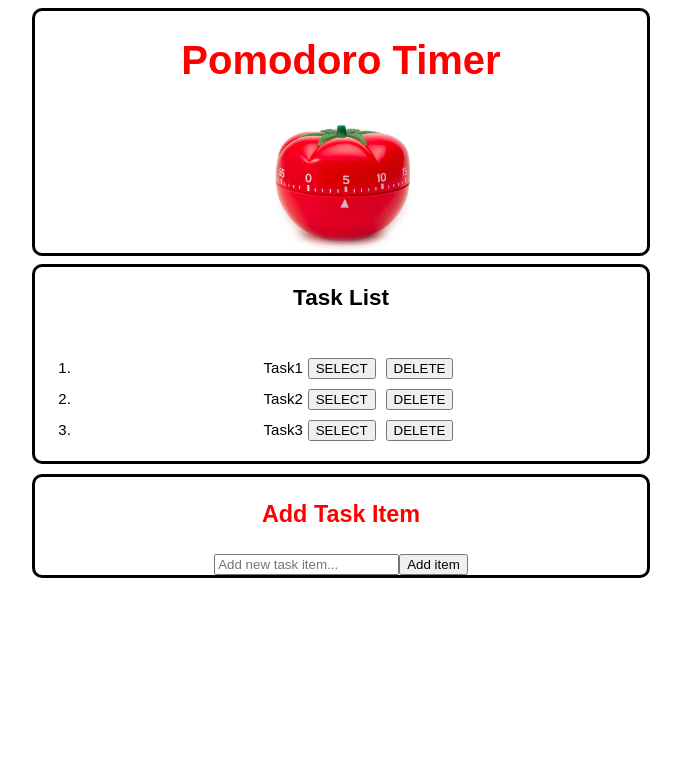
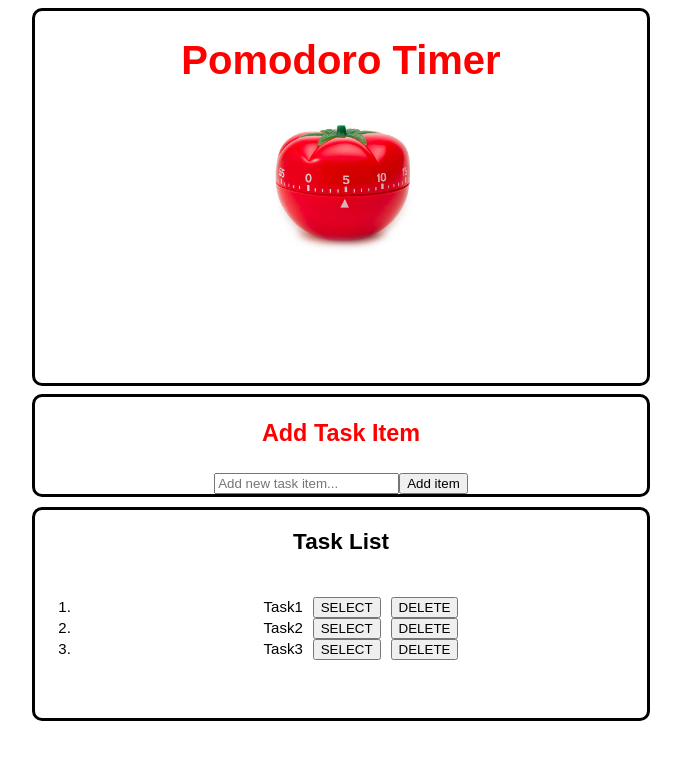
Before and after one commit to elesian/pomodoro-react-app, a React (Create React App) app: page / in a window 1280 px wide. Shown: the top 760 px of the page, without its empty margins (299-980 px from the left). Built offline with nearby package versions, Linux system fonts and the light colour scheme.

Commit message:
Reorganised UI

```diff
--- a/src/App.css
+++ b/src/App.css
@@ -7,6 +7,8 @@
   justify-content: center;
   display: grid;
   row-gap: 1ch;
+
+  height: 100vh;
 }
 
 .header-image {
@@ -55,10 +57,9 @@
   display: flex;
   flex-direction: column;
   row-gap: 1ch;
-}
-
-.button {
-  margin: 5px;
+  overflow-y: scroll;
+  height: 50%;
+  column-gap: 20px;
 }
 
 .input {
@@ -71,5 +72,9 @@
   font-size: 20px;
   display: flex;
   flex-direction: column;
-  margin-top: 10px;
+  margin-bottom: 10px;
 }
+
+.button {
+  margin-left: 10px;
+}
--- a/src/TaskList.js
+++ b/src/TaskList.js
@@ -36,6 +36,9 @@ const TaskList = () => {
           <Timer currentTask={task} />
         </div>
       ) : null}
+      <div>
+        <TaskItem setList={setList}></TaskItem>
+      </div>
       <div className="task-list">
         <h2>Task List</h2>
         {list.length !== 0 ? (
@@ -66,7 +69,6 @@ const TaskList = () => {
           <h3>You have no outstanding tasks</h3>
         )}
       </div>
-      <TaskItem setList={setList}></TaskItem>
     </div>
   );
 };
--- a/src/Timer.js
+++ b/src/Timer.js
@@ -16,6 +16,14 @@ const Timer = ({
   const [phase, setPhase] = useState(1);
   const [status, setStatus] = useState('WORK');
   const [rounds, setRounds] = useState(1);
+
+  let isPaused = true;
+  useEffect(() => {
+
+
+
+
+  }, [isPaused])
 
   useEffect(() => {
     let myInterval = setInterval(() => {
@@ -37,6 +45,7 @@ const Timer = ({
   });
 
   const resetPhases = () => {
+
     if (minutes === 0 && seconds === 0) {
       if (phase % 2 === 0 && phase < 8) {
         setMinutes(0);
@@ -86,4 +95,5 @@ const Timer = ({
   );
 };
 
+
 export default Timer;
```
